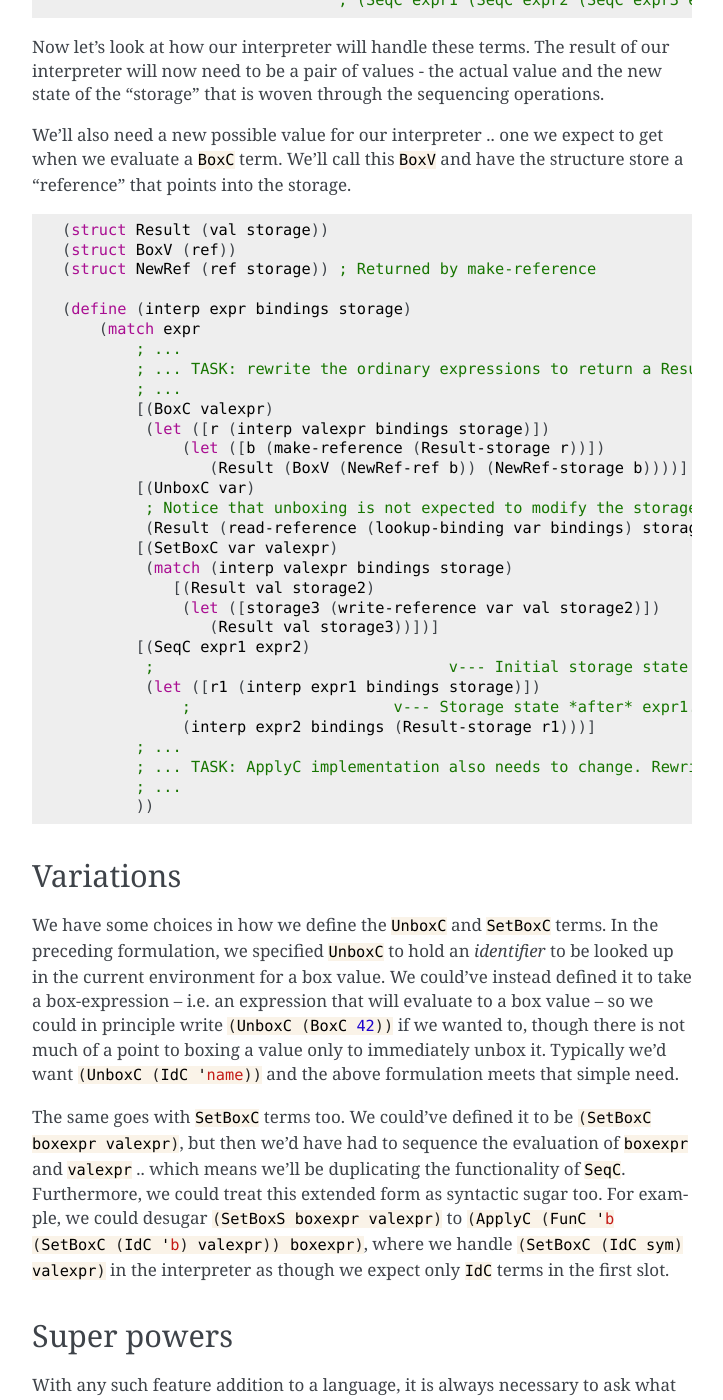
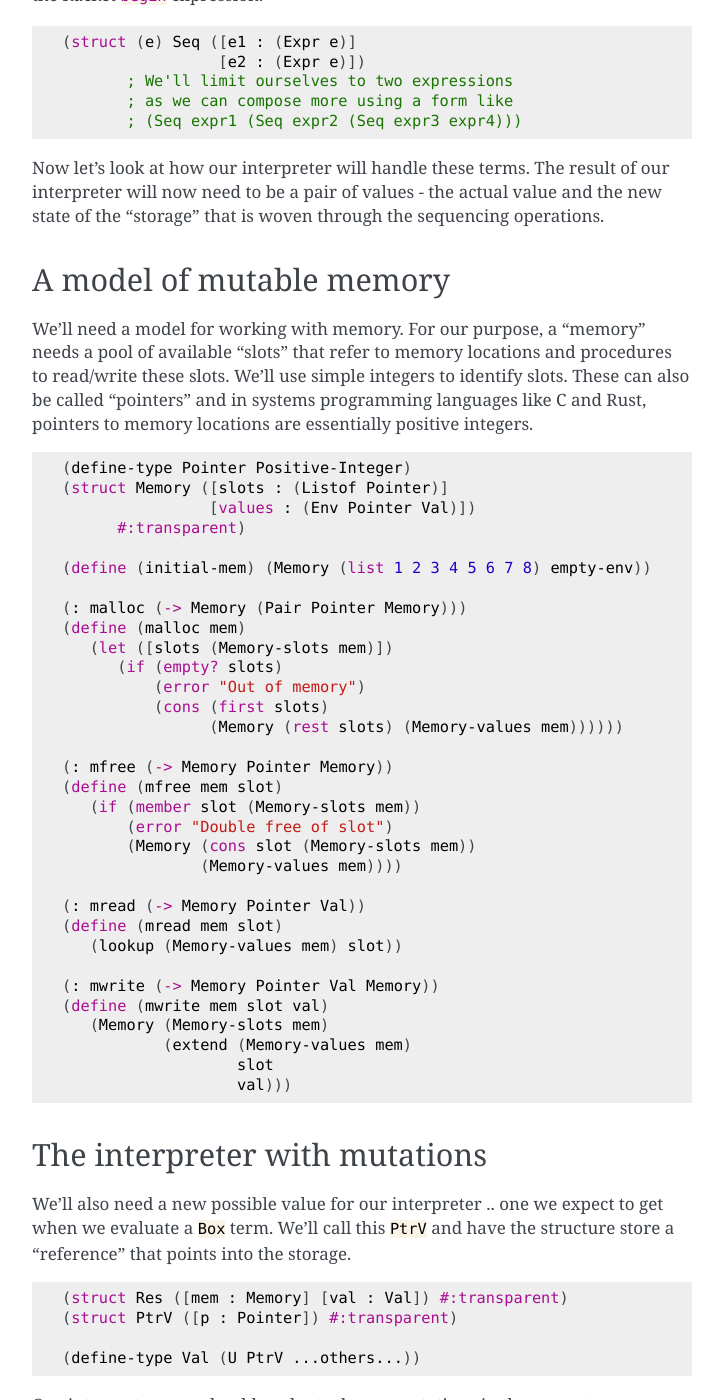
Before and after one commit to kreauniv/comp308, a Sphinx documentation site: the page built from source/mutations.rst, in a window 1280 px wide and 1400 px high, scrolled down 3984 px. Shown: the whole window, without its empty margins (388-1111 px from the left). Built offline with Sphinx 7.4.7, drawn with Linux system fonts in a browser that asks for light colours; some of the changed text lies outside the part shown.

Commit message:
Updated mutations with current approach.

```diff
--- a/source/mutations.rst
+++ b/source/mutations.rst
@@ -108,8 +108,9 @@ in the sequence. :rkt:`begin` guarantees that the expressions will be evaluated
 in the given order, so we can make assumptions about any mutating operations
 we've used there.
 
-So if we're to add mutating operations to our :rkt:`PicLang`, we will need
-to add a notion of "boxes" as well as implement a notion of sequencing.
+So if we're to add mutating operations to our language, we will need to add a
+notion of state (such as a mutable box) as well as implement a notion of
+sequencing computations.
 
 Sequencing in the stack machine
 -------------------------------
@@ -149,13 +150,16 @@ few new terms --
 
 .. code-block:: racket
 
-    (struct BoxC (expr))    ; Makes a new box whose value is the result
+    (struct (e) Box ([expr : (Expr e)]))
+                            ; Makes a new box whose value is the result
                             ; of evluating the given expression.
 
-    (struct UnboxC (var))   ; var is expected to be an identifier bound to
-                            ; box value in the current environment.
+    (struct (e) Unbox ([expr : (Expr e)])
+                            ; expr is expected to be a box-producing expression.
 
-    (struct SetBoxC (var valexpr)) ; For modifying the contents of the box
+    (struct (e) SetBox ([boxexpr : (Expr e)]
+                        [valexpr : (Expr e)]))
+                                      ; For modifying the contents of the box
                                       ; to hold a new value. The first field
                                       ; is expected to be a identifier bound
                                       ; to a box value in the current environment.
@@ -167,9 +171,11 @@ to the Racket :rkt:`begin` expression.
 
 .. code-block:: racket
 
-    (struct SeqC (expr1 expr2))   ; We'll limit ourselves to two expressions
-                                  ; as we can compose more using a form like
-                                  ; (SeqC expr1 (SeqC expr2 (SeqC expr3 expr4)))
+    (struct (e) Seq ([e1 : (Expr e)]
+                     [e2 : (Expr e)])
+           ; We'll limit ourselves to two expressions
+           ; as we can compose more using a form like
+           ; (Seq expr1 (Seq expr2 (Seq expr3 expr4)))
 
 
 Now let's look at how our interpreter will handle these terms. The result of
@@ -177,65 +183,154 @@ our interpreter will now need to be a pair of values - the actual value
 and the new state of the "storage" that is woven through the sequencing
 operations.
 
+A model of mutable memory
+-------------------------
+
+We'll need a model for working with memory. For our purpose, a "memory" needs a
+pool of available "slots" that refer to memory locations and procedures to
+read/write these slots. We'll use simple integers to identify slots. These
+can also be called "pointers" and in systems programming languages like C and Rust,
+pointers to memory locations are essentially positive integers.
+
+.. code-block:: racket
+
+   (define-type Pointer Positive-Integer)
+   (struct Memory ([slots : (Listof Pointer)]
+                   [values : (Env Pointer Val)])
+         #:transparent)
+
+   (define (initial-mem) (Memory (list 1 2 3 4 5 6 7 8) empty-env))
+
+   (: malloc (-> Memory (Pair Pointer Memory)))
+   (define (malloc mem)
+      (let ([slots (Memory-slots mem)])
+         (if (empty? slots)
+             (error "Out of memory")
+             (cons (first slots)
+                   (Memory (rest slots) (Memory-values mem))))))
+
+   (: mfree (-> Memory Pointer Memory))
+   (define (mfree mem slot)
+      (if (member slot (Memory-slots mem))
+          (error "Double free of slot")
+          (Memory (cons slot (Memory-slots mem))
+                  (Memory-values mem))))
+
+   (: mread (-> Memory Pointer Val))
+   (define (mread mem slot)
+      (lookup (Memory-values mem) slot))
+
+   (: mwrite (-> Memory Pointer Val Memory))
+   (define (mwrite mem slot val)
+      (Memory (Memory-slots mem)
+              (extend (Memory-values mem)
+                      slot
+                      val)))
+
+The interpreter with mutations
+------------------------------
+
 We'll also need a new possible value for our interpreter .. one we expect
-to get when we evaluate a :rkt:`BoxC` term. We'll call this :rkt:`BoxV`
+to get when we evaluate a :rkt:`Box` term. We'll call this :rkt:`PtrV`
 and have the structure store a "reference" that points into the storage.
 
 
 .. code-block:: racket
 
-    (struct Result (val storage))
-    (struct BoxV (ref))
-    (struct NewRef (ref storage)) ; Returned by make-reference
+    (struct Res ([mem : Memory] [val : Val]) #:transparent)
+    (struct PtrV ([p : Pointer]) #:transparent)
 
-    (define (interp expr bindings storage)
+    (define-type Val (U PtrV ...others...))
+
+Our interpreter now should evaluate the computations in the correct
+sequence and "thread" the memory through these computations in the
+correct order.
+
+.. code-block:: racket
+
+   (: interp (-> (Env Symbol Val) Memory ExprC Res))
+   (define (interp env mem expr)
+      (match expr
+         ; ...
+         ; ... TASK: rewrite the ordinary expressions to return a Result structure.
+         ; ...
+         [(Box valexpr)
+          (let* ([r (interp env mem valexpr)]
+                 [p (malloc (Res-mem r))]
+                 [m (mwrite (cdr p) (car p) (Res-val r))])
+            (Res m (PtrV (car p))))]
+         [(Unbox expr)
+          (let ([r (interp env mem expr)])
+            (Res (Res-mem r)
+                 (mread (Res-mem r) (ptrv (Res-val r)))))]
+         [(SetBox boxexpr valexpr)
+          (let* ([b (interp env mem boxexpr)]
+                 [v (interp env (Res-mem b) valexpr)]
+                 [m (mwrite (Res-mem v) (ptrv (Res-val b)) (Res-val v))])
+            (Res m (Res-val v)))]
+         [(Seq e1 e2)
+          (let* ([v1 (interp env mem e1)]
+                 [v2 (interp env (Res-mem v1) e2)])
+            v2)]
+         ; ...
+         ; ... TASK: Apply implementation also needs to change. Rewrite it.
+         ; ...
+         ))
+
+Now, the pattern of "threading the memory through the computations" is not
+quite apparent in the code above. We can make it clearer using appropriate
+named identifiers and the ``match-let`` and ``match-let*`` forms, which desugar to
+``match`` and ``let`` as shown below --
+
+.. code-block:: racket
+
+   (match-let ([<pattern1> <expr1>]
+               [<pattern2> <expr2>])
+      <expr>)
+   ; => desugars to =>
+   (match (list <expr1> <expr2>)
+      [(list <pattern1> <pattern2>) <expr>])
+
+   (match-let* ([<pattern1> <expr1>]
+                [<pattern2> <expr2>])
+         <expr>)
+   ; => desugars to =>
+   (match <expr1>
+      [<pattern1>
+       (match <expr2>
+          [<pattern2> <expr>])])
+
+Using these, we can rewrite the "mutation" parts of the interperter like this -
+
+.. code-racket:: racket
+
+    (: interp (-> (Env Symbol Val) Memory ExprC Res))
+    (define (interp env mem expr)
         (match expr
             ; ...
             ; ... TASK: rewrite the ordinary expressions to return a Result structure.
             ; ...
-            [(BoxC valexpr)
-             (let ([r (interp valexpr bindings storage)])
-                 (let ([b (make-reference (Result-storage r))])
-                    (Result (BoxV (NewRef-ref b)) (NewRef-storage b))))]
-            [(UnboxC var)
-             ; Notice that unboxing is not expected to modify the storage.
-             (Result (read-reference (lookup-binding var bindings) storage) storage)]
-            [(SetBoxC var valexpr)
-             (match (interp valexpr bindings storage)
-                [(Result val storage2)
-                 (let ([storage3 (write-reference var val storage2)])
-                    (Result val storage3))])]
-            [(SeqC expr1 expr2)
-             ;                                v--- Initial storage state
-             (let ([r1 (interp expr1 bindings storage)])
-                 ;                      v--- Storage state *after* expr1.
-                 (interp expr2 bindings (Result-storage r1)))]
+            [(Box valexpr)
+             (match-let* ([(Res m v) (interp env mem valexpr)]
+                          [(cons ptr m2) (malloc m)]
+                          [m3 (mwrite m2 ptr v)])
+               (Res m3 (PtrV ptr)))]
+            [(Unbox expr)
+             (match-let ([(Res m v) (interp env mem expr)])
+                (Res m (mread m (ptrv v))))]
+            [(SetBox boxexpr valexpr)
+             (match-let* ([(Res mb vb) (interp env mem boxexpr)]
+                          [(Res mv vv) (interp env mb valexpr)])
+               (Res (mwrite mv (ptrv vb) vv) vv))]
+            [(Seq e1 e2)
+             (match-let* ([(Res m1 v1) (interp env mem e1)]
+                          [(Res m2 v2) (interp env m1 e2)])
+               (Res m2 v2))]
             ; ...
-            ; ... TASK: ApplyC implementation also needs to change. Rewrite it.
+            ; ... TASK: Apply implementation also needs to change. Rewrite it.
             ; ...
             ))
 
-
-Variations
-----------
-
-We have some choices in how we define the :rkt:`UnboxC` and :rkt:`SetBoxC`
-terms. In the preceding formulation, we specified :rkt:`UnboxC` to hold an
-*identifier* to be looked up in the current environment for a box value. We
-could've instead defined it to take a box-expression -- i.e. an expression that
-will evaluate to a box value -- so we could in principle write :rkt:`(UnboxC
-(BoxC 42))` if we wanted to, though there is not much of a point to boxing a
-value only to immediately unbox it. Typically we'd want :rkt:`(UnboxC (IdC 'name))`
-and the above formulation meets that simple need.
-
-The same goes with :rkt:`SetBoxC` terms too. We could've defined it to be
-:rkt:`(SetBoxC boxexpr valexpr)`, but then we'd have had to sequence the
-evaluation of :rkt:`boxexpr` and :rkt:`valexpr` .. which means we'll be
-duplicating the functionality of :rkt:`SeqC`. Furthermore, we could treat this
-extended form as syntactic sugar too. For example, we could desugar
-:rkt:`(SetBoxS boxexpr valexpr)` to :rkt:`(ApplyC (FunC 'b (SetBoxC (IdC 'b)
-valexpr)) boxexpr)`, where we handle :rkt:`(SetBoxC (IdC sym) valexpr)` in the
-interpreter as though we expect only :rkt:`IdC` terms in the first slot.
 
 Super powers
 ------------
--- a/source/synthlang.rst
+++ b/source/synthlang.rst
@@ -472,7 +472,7 @@ the following shape (i.e. pseudo-code) -
                 (loop dt (+ t dt) (step-gen v)))))
           (loop (/ 1.0 sample-rate) 0.0 sndgen))))
 
-.. admonition:: **See `asynth.rkt`_**
+.. admonition:: See `asynth.rkt <asynthrkt_>`_
 
     You can simply load the linked :rkt:`asynth.rkt` file to define the
     interpreter we're working through here as it provides all the necessary
```
Also changed, not shown: other parts of source/synthlang.rst (+1 -1 lines).
